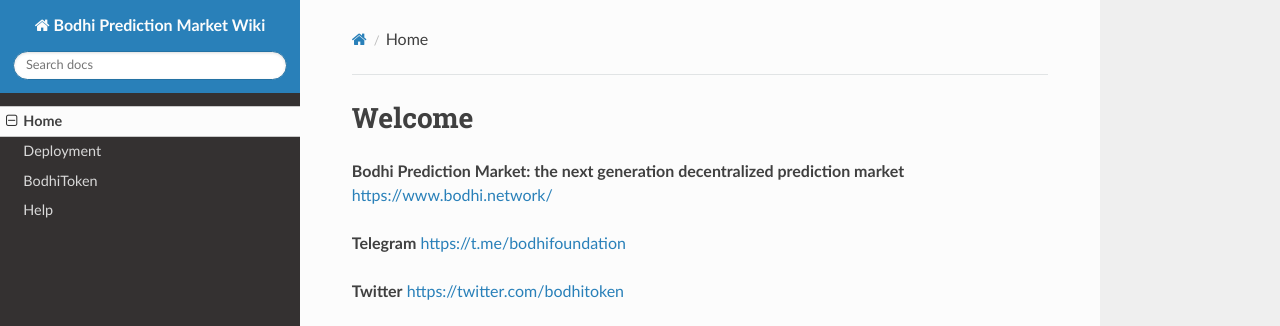
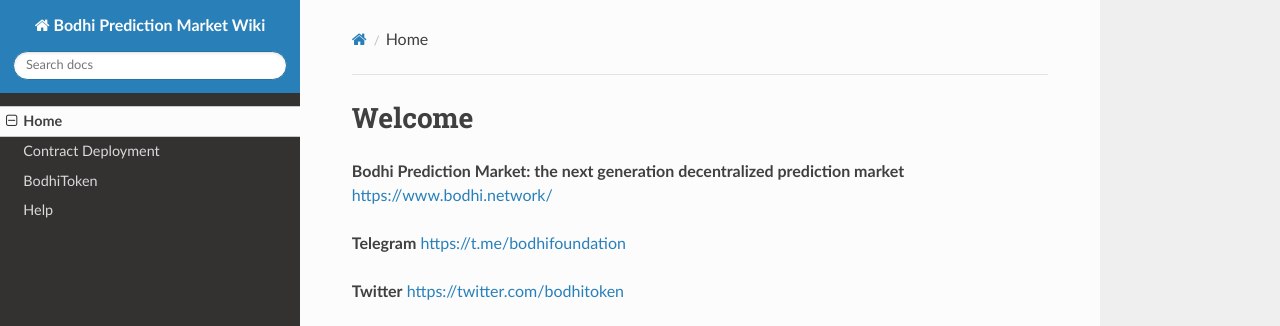
Before and after one commit to bodhiproject/wiki, an MkDocs documentation site: the page built from docs/index.md, in a window 1280 px wide. Shown: the top 326 px of the page. Built offline with MkDocs 1.6.1, drawn with Linux system fonts in a browser that asks for light colours; nearby versions of some CDN libraries; old or Windows-style settings are respelled for this version of MkDocs.

Commit message:
Rename to contract deployment

```diff
--- a/mkdocs.yml
+++ b/mkdocs.yml
@@ -2,6 +2,6 @@
 theme: readthedocs
 pages:
   - Home: index.md
-  - Deployment: deployment.md
+  - Contract Deployment: deployment.md
   - BodhiToken: bodhitoken.md
   - Help: help.md
```
Also changed, not shown: site/404.html, site/bodhitoken/index.html, site/deployment/index.html, site/help/index.html, site/index.html, site/search.html, site/search/search_index.json.
